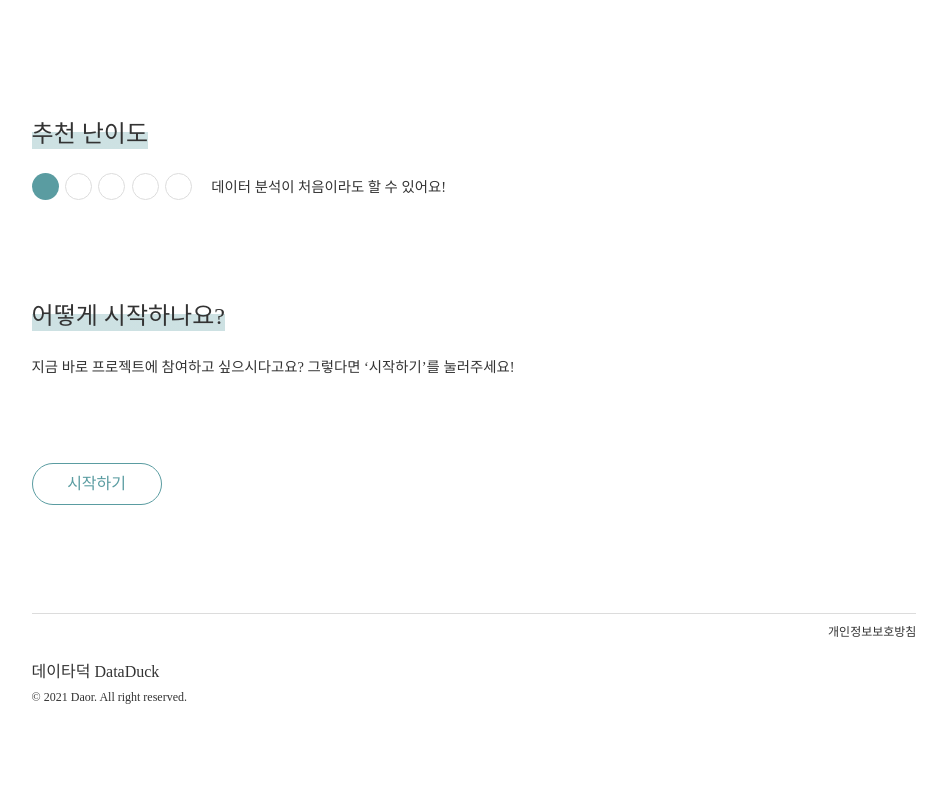
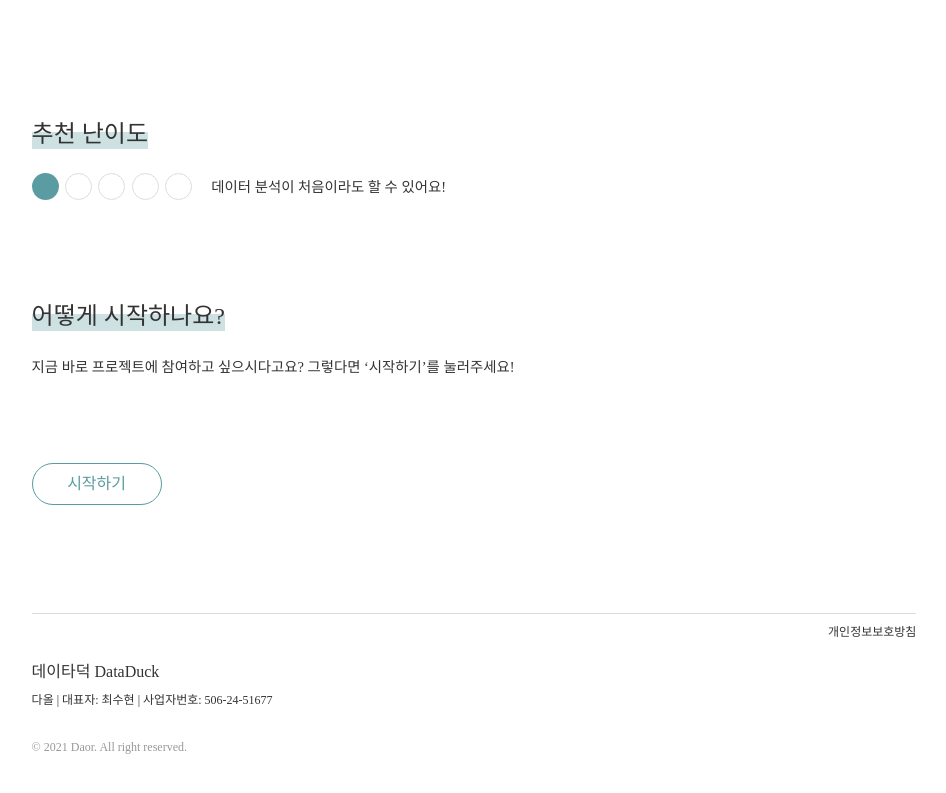
Before and after one commit to Soohyun-CHOI/DDFront, a Next.js app: page /overview in a window 1280 px wide. Shown: the part 1331-2124 px from the top of the page, without its empty margins (166-1112 px from the left). Before the commit the page ends 2100 px from the top, so only its background shows below. Built offline with nearby package versions, Linux system fonts and the light colour scheme; a web font is replaced by a local one.

Commit message:
footer 사업자 내용 추가

```diff
--- a/src/components/Footer.tsx
+++ b/src/components/Footer.tsx
@@ -5,6 +5,7 @@ const Footer: React.FC = () => {
         <div className={styles.footer_wrap}>
             <div className={styles.footer_left}>
                 <div className={styles.footer_logo}>데이타덕 DataDuck</div>
+                <div className={styles.footer_info}>다올 | 대표자: 최수현 | 사업자번호: 506-24-51677</div>
                 <div className={styles.footer_copyright}>© 2021 Daor. All right reserved.</div>
             </div>
             <div className={styles.footer_right}>개인정보보호방침</div>
--- a/styles/Footer.module.scss
+++ b/styles/Footer.module.scss
@@ -3,7 +3,7 @@
 .footer_wrap {
   @include flex-box;
   align-items: flex-start;
-  margin: 5.5rem 0 4rem;
+  margin: 5.5rem 0 3rem;
   border-top: $border;
 }
 
@@ -17,11 +17,19 @@
   color: $color-black;
 }
 
-.footer_copyright {
+.footer_info {
   margin-top: 0.5rem;
   font-family: $font-light;
   font-size: 0.75rem;
   color: $color-black;
+}
+
+.footer_copyright {
+  margin-top: 2rem;
+  font-family: $font-light;
+  font-size: 0.75rem;
+  color: $color-black;
+  opacity: 0.5;
 }
 
 .footer_right {
```
Lines whose indentation alone changed are shown as unchanged.
